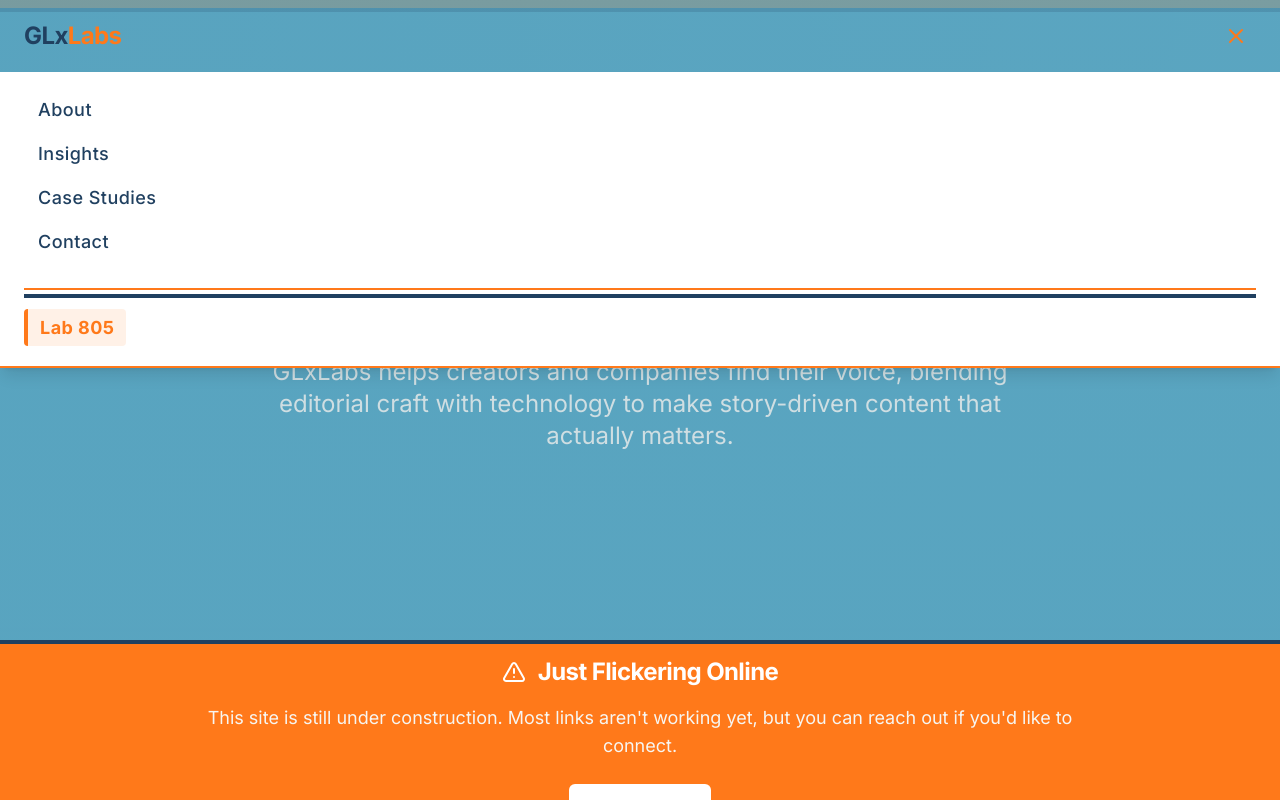
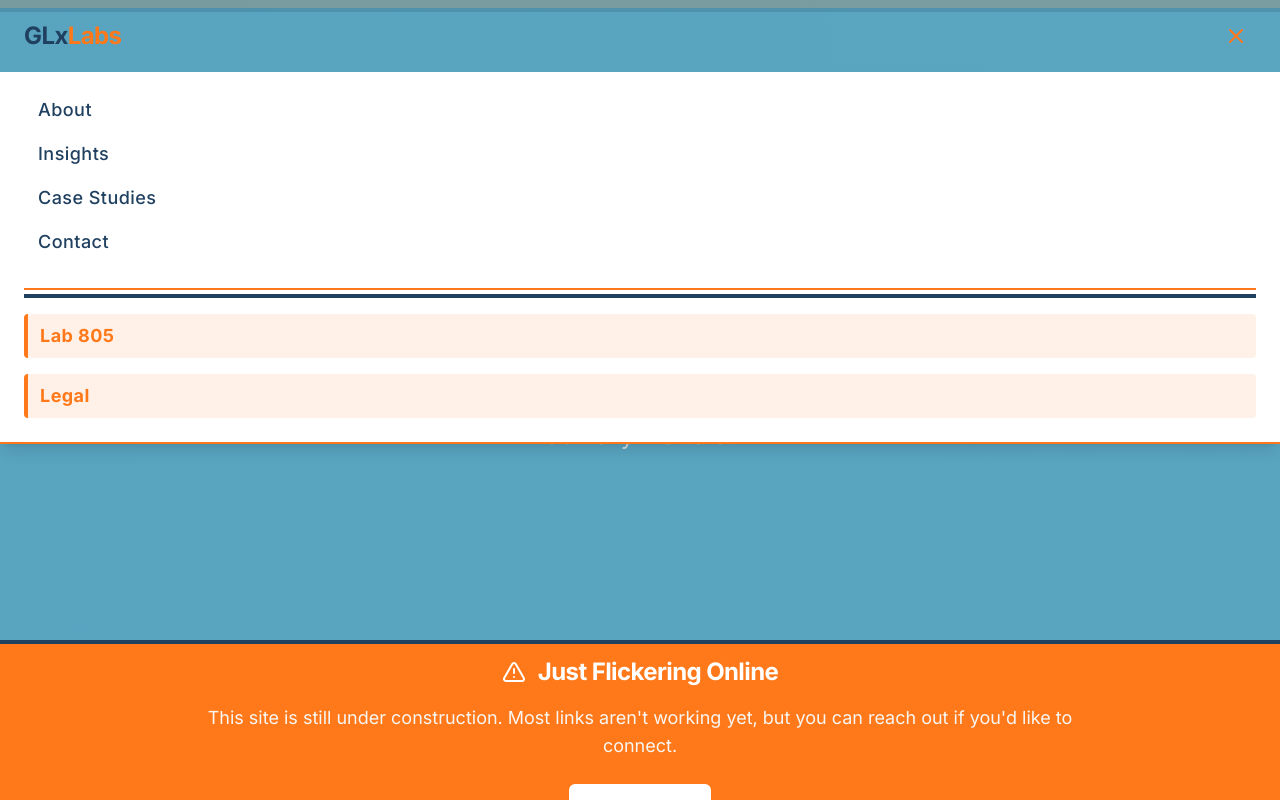
Before and after one commit to git-GLxLabs/glxlabs-v2.1, a React (Vite) app: page / in a window 1280 px wide. Both pictures are taken after a click on the button 1236 px from the left and 36 px from the top of the page. Shown: the top 800 px of the page. Built offline with nearby package versions, Linux system fonts and the light colour scheme.

Commit message:
Changes
Co-authored-by: git-GLxLabs <263770040+git-GLxLabs@users.noreply.github.com>

```diff
--- a/src/components/Navigation.tsx
+++ b/src/components/Navigation.tsx
@@ -68,13 +68,20 @@ const Navigation = () => {
               </div>
 
               {/* Lab navigation with special treatment */}
-              <div>
+              <div className="flex flex-col space-y-4">
                 <a
                   href={labNavItem.href}
                   className="text-lg font-bold tracking-wide text-gulf-orange hover:text-gulf-navy transition-colors duration-200 bg-gulf-orange/10 px-3 py-2 rounded border-l-4 border-gulf-orange"
                   onClick={() => setIsOpen(false)}
                 >
                   {labNavItem.label}
+                </a>
+                <a
+                  href={legalNavItem.href}
+                  className="text-lg font-bold tracking-wide text-gulf-orange hover:text-gulf-navy transition-colors duration-200 bg-gulf-orange/10 px-3 py-2 rounded border-l-4 border-gulf-orange"
+                  onClick={() => setIsOpen(false)}
+                >
+                  {legalNavItem.label}
                 </a>
               </div>
             </div>
```
